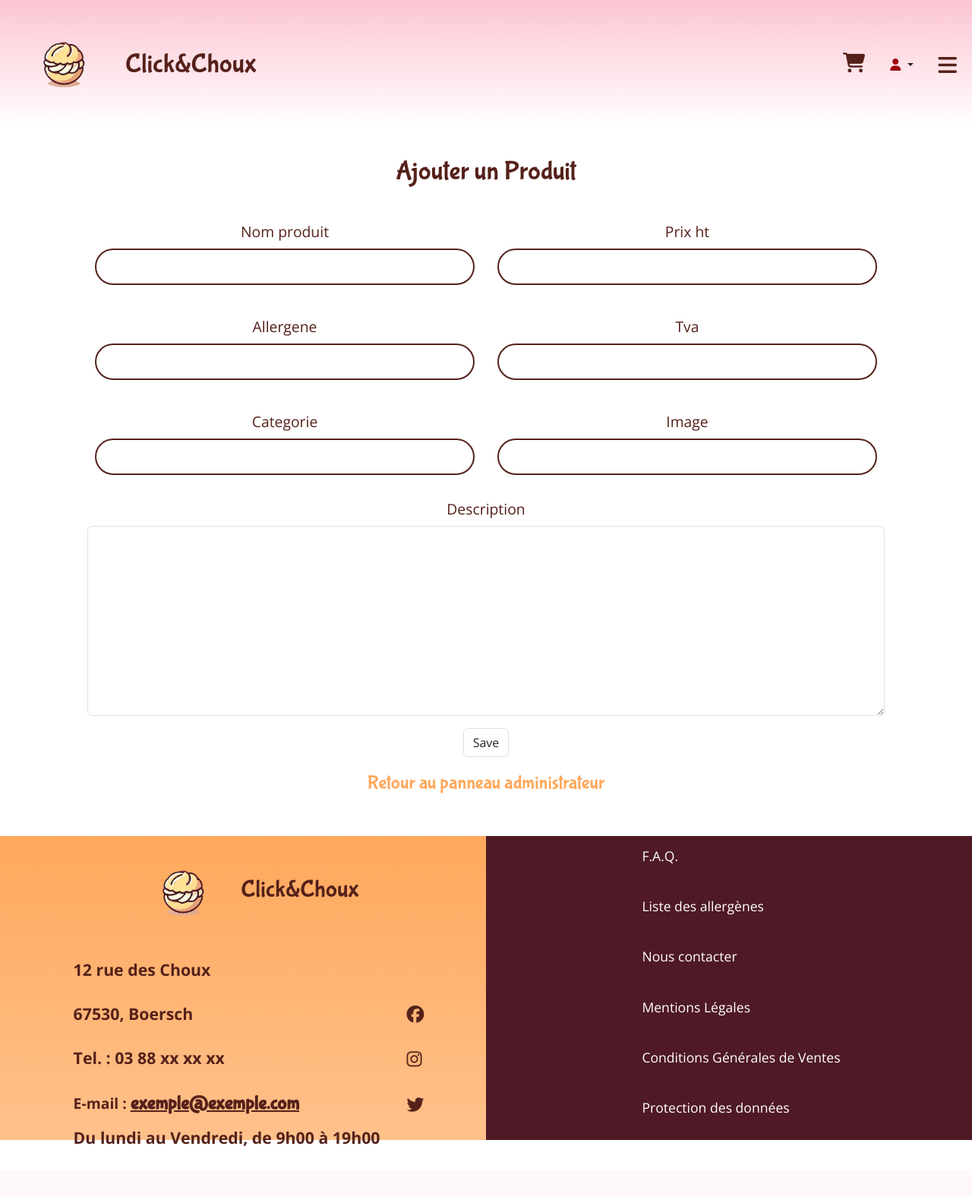
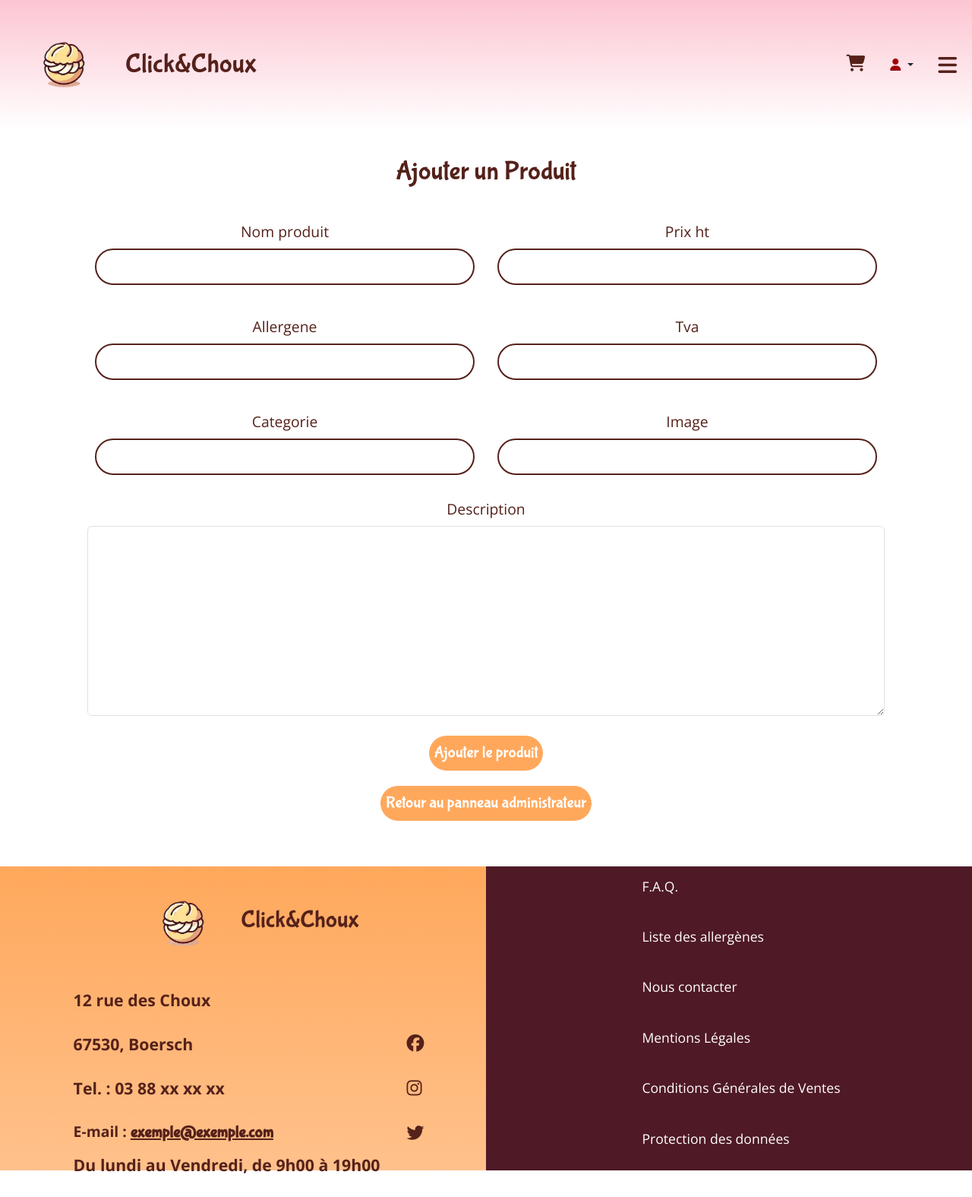
Before and after one commit to GiacoLnd/ClickAndChoux, a Symfony app: template templates/admin/add_product.html.twig in a window 1280 px wide. Shown: the whole page at 76% size. Before the commit the page ends 1508 px from the top, so only its background shows below. Run offline with Twig, Linux system fonts and the light colour scheme; the template is opened without the code that fills it, so the values that code supplies are empty; form fields are guessed from the names that the template uses; some libraries are stand-ins or nearby versions.

Commit message:
Reworked button visual // unified button for delete and validate button // hover animation in catalog product // image zoom possible in product details // Fix outline bug in forms

```diff
--- a/public/css/style.css
+++ b/public/css/style.css
@@ -10,7 +10,7 @@
     --font-size: 1.1em;
     --link-color: #FFA85C;
     --link-family-primary: "Bubblegum Sans", sans-serif;
-    --link-size: 1.3em;
+    --link-size: 1.1em;
     --footer-left-bg-primary: #FFA85C;
     --footer-left-bg-secondary: #FFC18B;
     --footer-right-bg: #4F1926;
@@ -98,37 +99,45 @@ select{
 }
 
 .bubblegum-link{
-    text-decoration: none;
-    color: var(--link-color);
+    display: flex;
+    align-items: center;
+    justify-content: center;
+    text-align: center;
+    background-color: var(--link-color);
+    font-family: var(--link-family-primary);
     font-size: var(--link-size);
-    font-family: var(--link-family-primary);
-    padding: 25px;
+    color: white;
+    padding: 7px;
     margin: 10px;
-    background:transparent;
     border: none;
-    transition: transform 0.3s ease;
+    border-radius: 50px;
+    transition: background-color 0.3s linear;
 
     &:hover{
-        text-decoration: underline;
-        transform: scale(1.1)
+        box-shadow: inset 0 0 0 3px var(--link-color);
+        background-color: transparent;
+        color: var(--link-color);
     }
 }
 
 .delete-link{
-    text-decoration: none !important;
-    background:transparent !important;
-    border: none !important;
-    border-radius: 50px ;
-    color: red !important;
-    font-size: 1.1em !important;
-    font-family: var(--link-family-primary) !important;
-    padding: 10px !important;
-    transition: transform 0.3s ease;
+    font-family: var(--link-family-primary);
+    font-size: 0.9em;
+    color: red;
+    background-color: transparent;
+    padding: 0 10px 0 10px;
+    margin: 10px;
+    border: none;
+    border-radius: 50px;
+    transition: transform 0.2s linear;
 
     &:hover{
-        text-decoration: underline !important;
-        transform: scale(1.1)
+        text-decoration: underline;
     }
+}
+
+.hover-rotate:hover{
+    transform: rotate(30deg) scale(1.07);
 }
 
 /* Flexbox communs*/
@@ -572,17 +587,7 @@ body{
     border: none;
        border-radius: 0;
 }
-.flex-column-center button[type="submit"] {
-    background-color: var(--link-color);
-    font-family: var(--link-family-primary);
-    font-size: var(--link-size);
-    color: white;
-    padding-right: 25px;
-    padding-left: 25px;
-    margin: 10px;
-    border: none;
-    border-radius: 50px;
-}
+
 .remember-me {
     display: flex;
     align-items: center;
--- a/public/js/script.js
+++ b/public/js/script.js
@@ -261,3 +261,9 @@ $(document).ready(function() {
         }
     });
 });
+
+// Script to zoom images in detail produit
+
+document.getElementById("image").addEventListener("click", function() {
+    this.classList.toggle("zoom");
+})
--- a/src/Controller/CommandeController.php
+++ b/src/Controller/CommandeController.php
@@ -3,7 +3,7 @@
 namespace App\Controller;
 
 use App\Entity\Commande;
-use App\Form\CommandeType;
+use App\Form\LivraisonType;
 use Doctrine\ORM\EntityManagerInterface;
 use Symfony\Bundle\SecurityBundle\Security;
 use Symfony\Component\HttpFoundation\Request;
@@ -100,7 +100,7 @@ final class CommandeController extends AbstractController
         $commande->setHistorique(['produits' => $historiqueProduits]);
 
         // Création du formulaire d'adresse de livraison
-        $form = $this->createForm(CommandeType::class, $commande);
+        $form = $this->createForm(LivraisonType::class, $commande);
         $form->handleRequest($request);
 
         if ($form->isSubmitted() && $form->isValid()) {
--- a/src/Controller/ProduitController.php
+++ b/src/Controller/ProduitController.php
@@ -104,7 +104,7 @@ class ProduitController extends AbstractController
             ->add('ajouter', SubmitType::class, [
                 'label' => 'Ajouter au panier',
                 'attr' => [
-                    'class' => 'add-to-cart-button',
+                    'class' => 'bubblegum-link',
                 ],
             ])
             ->getForm();
--- a/src/Form/AddProduitType.php
+++ b/src/Form/AddProduitType.php
@@ -68,9 +68,6 @@ class AddProduitType extends AbstractType
                 'label' => 'Catégorie',
                 'label_attr' => ['class' => 'security-text'],
                 'attr' => ['class' => 'flex-column-center']
-            ])
-            ->add('save', SubmitType::class, [
-                'label' => 'Ajouter le produit',
             ]);
     }
 
--- a/src/Form/DeleteAccountType.php
+++ b/src/Form/DeleteAccountType.php
@@ -21,11 +21,7 @@ class DeleteAccountType extends AbstractType
                     'placeholder' => 'Confirmez votre mot de passe',
                     'style' => 'text-align: center;',
                     'class' => 'form-control',],
-            ])
-            ->add('submit', SubmitType::class, [
-                'label' => 'Supprimer mon compte',
-                'attr' => [ 'class' => 'delete-link' ],
-            ]);
+                ]);
     }
 
     public function configureOptions(SymfonyOptionsResolver $resolver)
--- a/src/Form/CommandeType.php
+++ b/src/Form/LivraisonType.php
@@ -9,7 +9,7 @@ use Symfony\Component\OptionsResolver\OptionsResolver;
 use Symfony\Component\Validator\Constraints as Assert;
 use App\Entity\Commande;
 
-class CommandeType extends AbstractType
+class LivraisonType extends AbstractType
 {
     public function buildForm(FormBuilderInterface $builder, array $options): void
     {
--- a/src/Form/PanierType.php
+++ b/src/Form/PanierType.php
@@ -25,10 +25,6 @@ class PanierType extends AbstractType
         ->add('quantity', IntegerType::class, [
             'label' => 'Quantité',
             'attr' => ['min' => 1],
-        ])
-        ->add('ajouter', SubmitType::class, [
-            'label' => 'Ajouter au panier',
-            'attr' => ['class' => 'validate-button',]
         ]);
     }
 
--- a/templates/admin/add_product.html.twig
+++ b/templates/admin/add_product.html.twig
@@ -61,9 +61,13 @@
         </div>
 
         <div class="flex-column-center">
-            {{ form_row(form.save) }}
+            <button type="submit" class="bubblegum-link">
+                Ajouter le produit
+            </button>
             {{ form_end(form) }}
         </div>
-        <a class="bubblegum-link" href="{{ path('admin_profile') }}">Retour au panneau administrateur</a>
+        <div class="flex-column-center">
+            <a class="bubblegum-link" href="{{ path('admin_profile') }}">Retour au panneau administrateur</a>
+        </div>
     </section>
 {% endblock %}
--- a/templates/admin/delete_product.html.twig
+++ b/templates/admin/delete_product.html.twig
@@ -22,8 +22,8 @@
         {% endfor %}
         </div>
 
-        <div class="text-center">
-            <button type="submit" class="delete-link">Supprimer</button>
+        <div class="flex-column-center">
+            <button type="submit" class="delete-link hover-rotate"><i class="fa-solid fa-trash"></i></button>
             {{ form_end(form) }}
             <a class="bubblegum-link" href="{{ path('admin_profile') }}">Retour au panneau administrateur</a>
         </div>
--- a/templates/admin/utilisateurs.html.twig
+++ b/templates/admin/utilisateurs.html.twig
@@ -34,7 +34,7 @@
             {% endfor %}
             </tbody>
         </table>
-        <div class="d-flex justify-content-center align-items-center p-3">
+        <div class="flex-column-center">
             <a class="bubblegum-link" href="{{ path('admin_profile') }}">Retour au panneau administrateur</a>
         </div>
     </section>
--- a/templates/produit/salty.html.twig
+++ b/templates/produit/salty.html.twig
@@ -36,7 +36,10 @@
             <ul class="choux-grid">
                 {% for produit in produits %}
                 <li>
-                    <a href="{{ path('produit_detail', {'id': produit.id}) }}"><img src="/img/{{ produit.image }}" alt="{{ produit.nomProduit }}" class="catalog-image"></a><button class="favori-btn" data-id="{{ produit.id }}"><i class="fa-solid fa-heart"></i></button>
+                    <a href="{{ path('produit_detail', {'id': produit.id}) }}"><img src="/img/{{ produit.image }}" alt="{{ produit.nomProduit }}" class="catalog-image"></a>
+                    {% if app.user %}
+                    <button class="favori-btn" data-id="{{ produit.id }}"><i class="fa-solid fa-heart"></i></button>
+                    {% endif %}
                     <a href="{{ path('produit_detail', {'id': produit.id}) }}"><h2>{{ produit.nomProduit }}</h2></a>
                     <p>{{ produit.getTTC }}€</p>
                 </li>
--- a/templates/user/deleteAccount.html.twig
+++ b/templates/user/deleteAccount.html.twig
@@ -17,7 +17,10 @@
 
         {{ form_start(formDelete) }}
             {{ form_row(formDelete.password) }}
-            {{ form_row(formDelete.submit) }}
+
+            <button type="submit" class="delete-link hover-rotate">
+                <i class="fa-solid fa-trash"></i>
+            </button>
         {{ form_end(formDelete) }}
 
         <a href="{{ path('app_user_profil') }}" class="bubblegum-link">Retour à votre profil</a>
--- a/templates/user/index.html.twig
+++ b/templates/user/index.html.twig
@@ -23,6 +23,6 @@
             <a href="{{ path('app_user_commandes') }}" class="bubblegum-link">Mes Commandes</a>
             <a href="{{ path('favoris_page') }}" class="bubblegum-link">Mes Favoris</a>
         </div>
-        <a href="{{ path('app_profile_delete') }}" class="delete-link">Supprimer mon compte</a>
+        <a href="{{ path('app_profile_delete') }}" class="delete-link">Supprimer le compte</a>
     </section>
 {% endblock %}
```
Also changed, not shown: other parts of public/css/style.css (+25 -26 lines), templates/commande/confirmation.html.twig (+7 -3 lines), templates/panier/index.html.twig (+10 -6 lines), templates/produit/show.html.twig (+5 -5 lines), templates/registration/register.html.twig (+5 -2 lines), templates/security/login.html.twig (+4 -4 lines).
